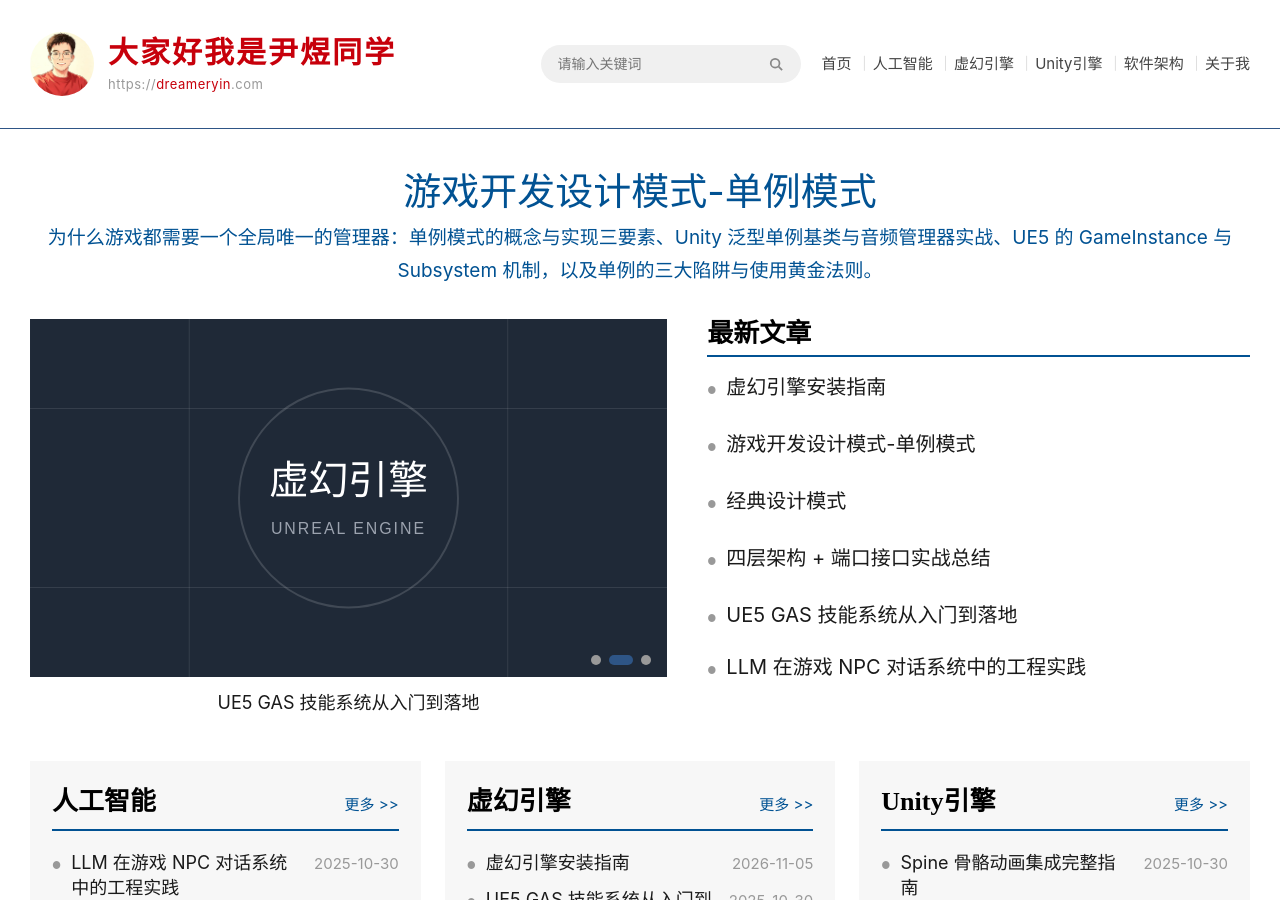
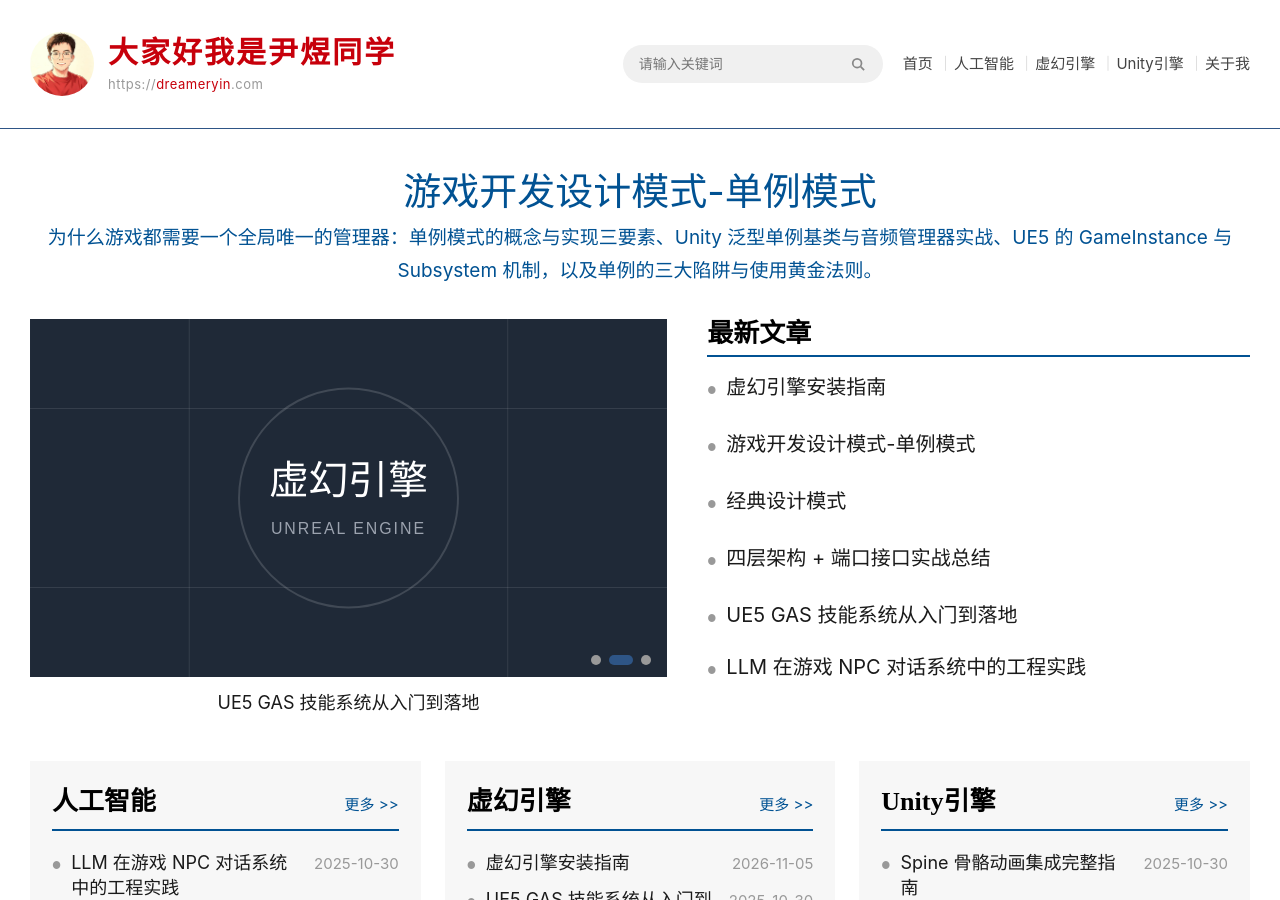
Before and after one commit to dreameryin/dreameryin.github.io, a Jekyll site: the page built from index.html, in a window 1280 px wide and 900 px high. Built offline with Jekyll 4.4.1, drawn with Linux system fonts in a browser that asks for light colours.

Commit message:
页头导航隐藏软件架构栏目

```diff
--- a/_config.yml
+++ b/_config.yml
@@ -38,6 +38,7 @@ sections:
     name: Unity引擎
   - slug: architecture
     name: 软件架构
+    nav: false          # false = 不显示在页头导航（首页栏目块和分类页仍然保留）
 
 # ============================================================
 # 文章默认值
--- a/_layouts/default.html
+++ b/_layouts/default.html
@@ -38,7 +38,9 @@
       <nav class="site-nav">
         <a href="/">首页</a>
         {%- for section in site.sections %}
+        {%- if section.nav != false %}
         <span class="nav-sep">｜</span><a href="/categories/{{ section.slug }}.html">{{ section.name }}</a>
+        {%- endif %}
         {%- endfor %}
         <span class="nav-sep">｜</span><a href="/about.html">关于我</a>
       </nav>
```
